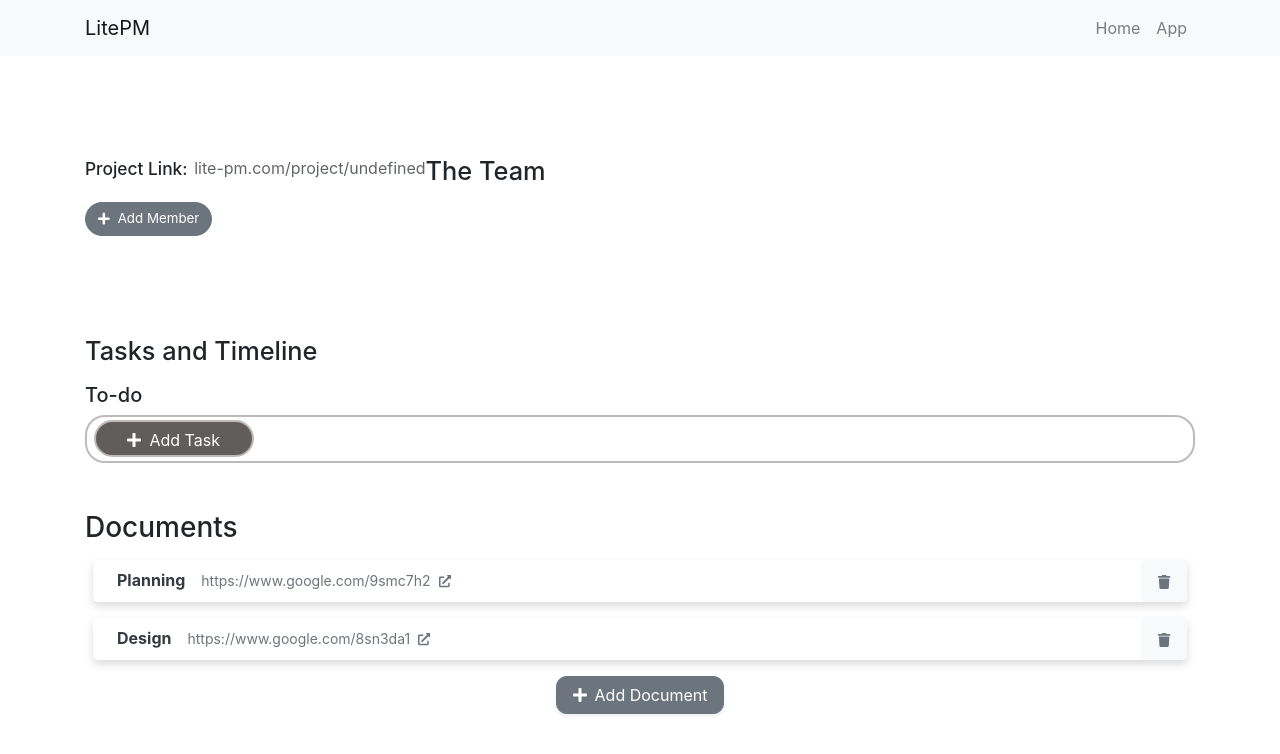
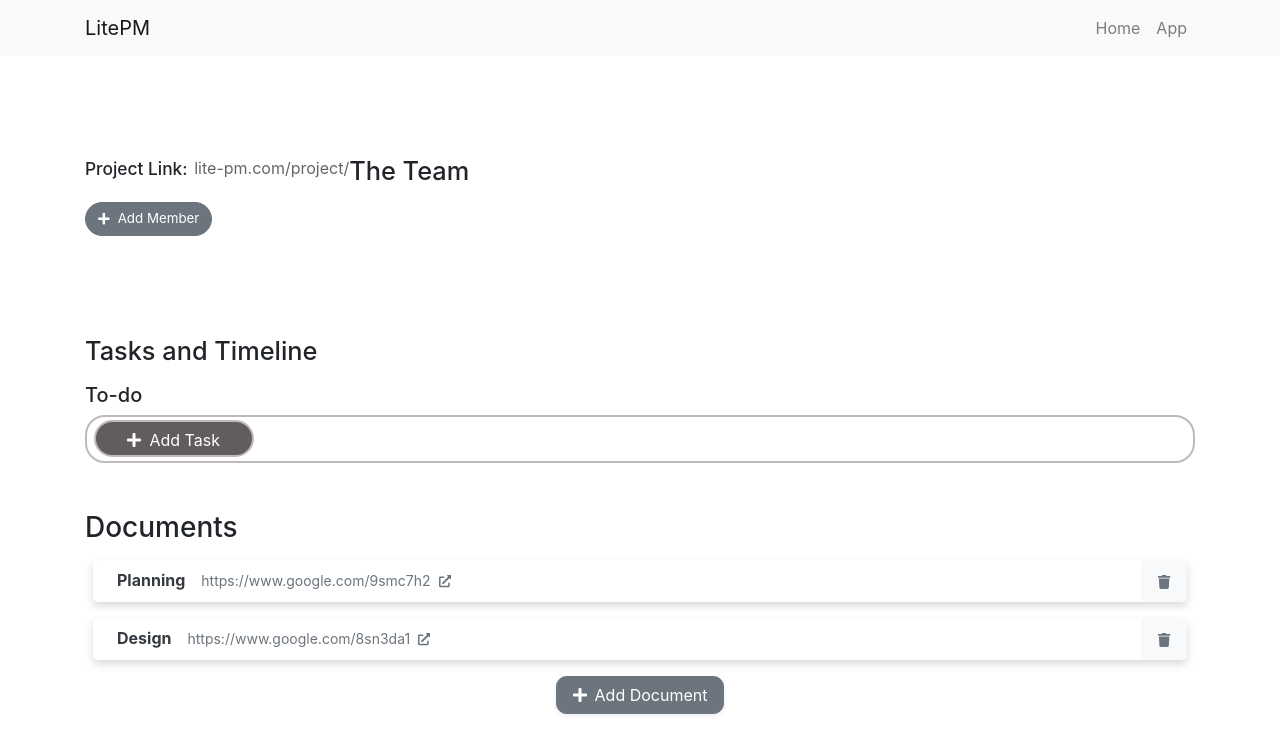
Before and after one commit to CaioCamatta/Lite-PM-frontend, a Next.js app in the folder lite-pm/: page /components/AppPage in a window 1280 px wide. Shown: the top 754 px of the page. Built offline with nearby package versions, Linux system fonts and the light colour scheme; no server answers.

Commit message:
Updates project details dynamically

```diff
--- a/lite-pm/pages/components/ProjectDetails.js
+++ b/lite-pm/pages/components/ProjectDetails.js
@@ -2,28 +2,22 @@ import { Component } from "react";
 import styles from "../../styles/ProjectDetails.module.css";
 
 export default class ProjectDetails extends Component {
-  constructor(props){
+  constructor(props) {
     super(props);
-    this.state = {
-      projectName: this.props.projname,
-      projectDescription: this.props.description,
-      projectDuration : this.props.duration,
-      projectLink : `lite-pm.com/project/${this.props.projectLink}`
-    };
+
   }
+
   render() {
     return (
       <div>
-        <h1 className={styles.h1}>{this.state.projectName}</h1>
-        <div className={styles.date}>{this.state.projectDuration}</div>
+        <h1 className={styles.h1}>{this.props.projname}</h1>
+        <div className={styles.date}>{this.props.duration}</div>
         <div className={styles.description}>
-          {this.state.projectDescription}
+          {this.props.description}
         </div>
         <div className="mt-2">
           <div className={styles.projectLink}>Project Link:</div>
-          <div className={styles.link}>
-            {this.state.projectLink}
-          </div>
+          <div className={styles.link}>lite-pm.com/project/{this.props.projectLink}</div>
         </div>
       </div>
     );
```
